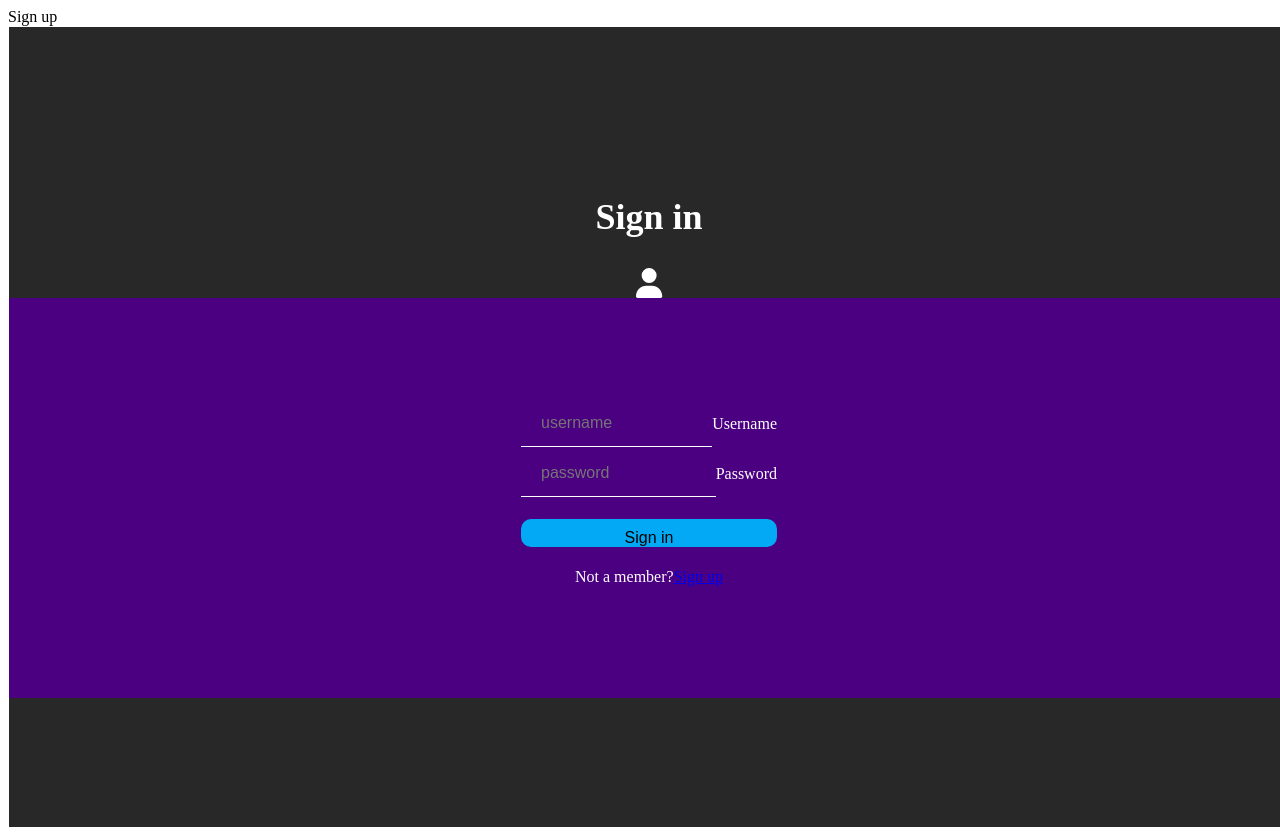
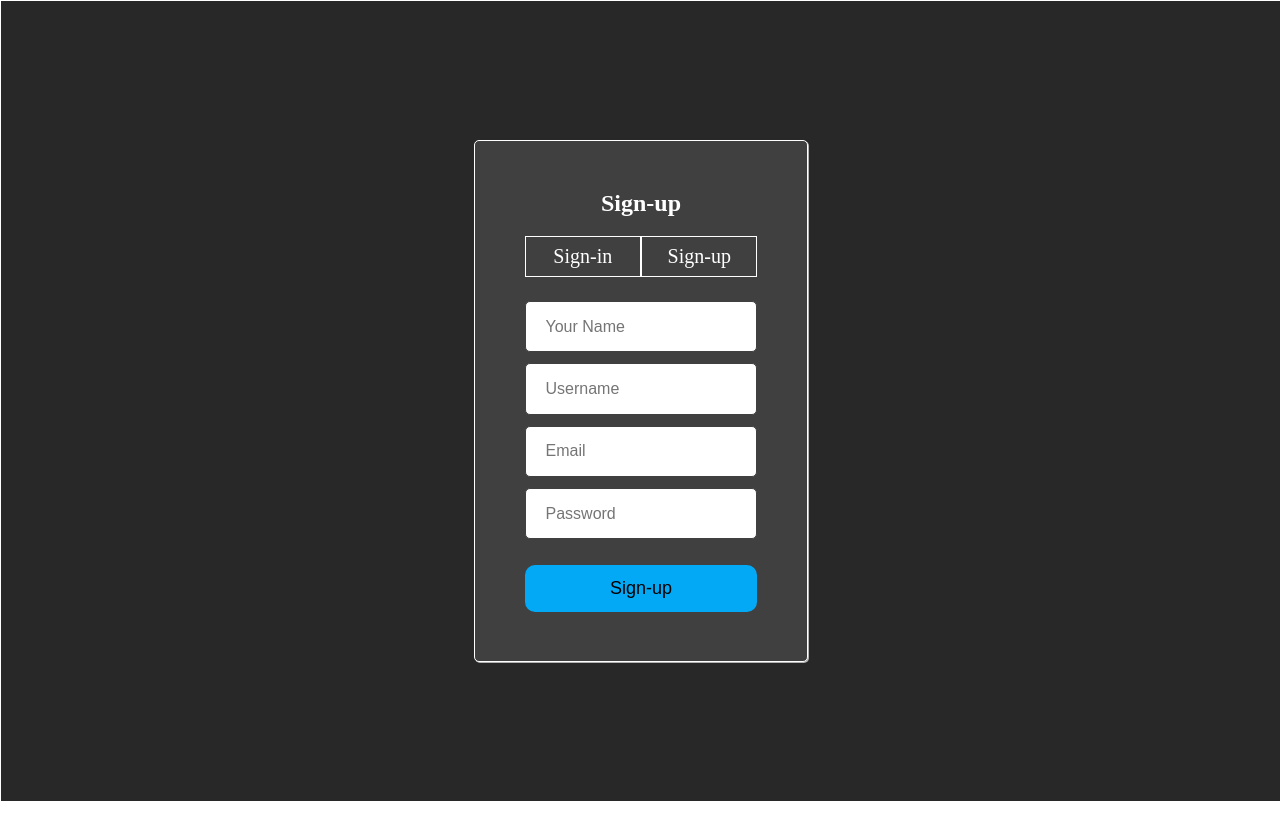
Before and after one commit to jaywood128/podcast-fe-v3, a React (Create React App) app: page /sign-up in a window 1280 px wide. After the commit the page ends 802 px from the top, so only its background shows below. Built offline with nearby package versions, Linux system fonts and the light colour scheme; the HTML template or start-up script is replaced by a standard one.

Commit message:
Sign-in, sign-up styles

```diff
--- a/src/App.js
+++ b/src/App.js
@@ -3,6 +3,16 @@ import Layout from './components/Layout';
 import SignIn from './components/user-actions/sign-in/SignIn';
 import SignUp from './components/user-actions/sign-up/SignUp';
 import { BrowserRouter as Router, Routes, Route } from 'react-router-dom';
+
+import { createGlobalStyle } from 'styled-components';
+
+const GlobalStyle = createGlobalStyle`
+  * {
+    /* box-sizing: border-box; */
+    margin: 0;
+    padding: 0;
+  }
+`;
 
 const App = () => {
   // const tokenCheck = localStorage.getItem('token');
@@ -11,6 +21,8 @@ const App = () => {
     username: '',
     password: '',
   });
+  const [isSignInButtonActive, setIsSignInButtonActive] = useState(false);
+  const [isSignUpButtonActive, setIsSignUpButtonActive] = useState(false);
 
   useEffect(() => {
     if (
@@ -27,15 +39,35 @@ const App = () => {
         <Layout input={input} setInput={setInput} setJwtToken={setJwtToken} />
       ) : (
         <>
+          <GlobalStyle />
           <Router>
             <Routes>
-              <Route path="/sign-up" element={<SignUp />} />
+              <Route
+                path="/sign-up"
+                element={
+                  <SignUp
+                    isSignUpButtonActive={isSignUpButtonActive}
+                    setIsSignUpButtonActive={setIsSignUpButtonActive}
+                    isSignInButtonActive={isSignInButtonActive}
+                    setIsSignInButtonActive={setIsSignInButtonActive}
+                  />
+                }
+              />
+              <Route
+                path="/sign-in"
+                element={
+                  <SignIn
+                    input={input}
+                    setInput={setInput}
+                    setJwtToken={setJwtToken}
+                    isSignInButtonActive={isSignInButtonActive}
+                    setIsSignInButtonActive={setIsSignInButtonActive}
+                    isSignUpButtonActive={isSignUpButtonActive}
+                    setIsSignUpButtonActive={setIsSignUpButtonActive}
+                  />
+                }
+              />
             </Routes>
-            <SignIn
-              input={input}
-              setInput={setInput}
-              setJwtToken={setJwtToken}
-            />
           </Router>
         </>
       )}
--- a/src/components/user-actions/links/UserActionsLinkStyles.js
+++ b/src/components/user-actions/links/UserActionsLinkStyles.js
@@ -9,6 +9,8 @@ const UserActionsContainer = styled.div`
   display: flex;
   justify-content: center;
   align-items: center;
+  font-size: 1rem;
+  font-family: 'Roboto Mono';
   height: 10%;
   width: 100%;
   margin-top: 10px;
@@ -18,23 +20,19 @@ const UserActionsContainer = styled.div`
 previous name StyledUserLink
  */
 
-const UserActionLink = styled.button`
-  color: white;
-  background-color: #181818;
+const UserActionLink = styled(Link)`
+  color: #b3b3b3;
   text-align: center;
   text-decoration: none;
   padding: 20px;
-  font-size: 1.2rem;
-  font-family: 'Roboto Mono';
-  border-radius: 60%;
-  border: 1.5px;
-  margin: 10px 15px;
+  margin: 10px 0px;
 
   :hover {
-    background-color: rgba(64, 64, 64, 0.45);
-    -webkit-box-shadow: 3px 5px 24px grey; /* Safari 3-4, iOS 4.0.2 - 4.2, Android 2.3+ */
-    -moz-box-shadow: 3px 5px 24px grey; /* Firefox 3.5 - 3.6 */
-    box-shadow: 5px 5px 10px grey;
+    /* background-color: rgba(64, 64, 64, 0.45); */
+    /* -webkit-box-shadow: 3px 5px 24px grey; Safari 3-4, iOS 4.0.2 - 4.2, Android 2.3+ */
+    /* -moz-box-shadow: 3px 5px 24px grey; Firefox 3.5 - 3.6 */
+    /* box-shadow: 5px 5px 10px grey; */
+    color: #ffff;
   }
 `;
 
--- a/src/components/user-actions/sign-in/SignIn.jsx
+++ b/src/components/user-actions/sign-in/SignIn.jsx
@@ -1,6 +1,5 @@
 /* eslint-disable no-console */
 import React, { useEffect, useState } from 'react';
-import { Link } from 'react-router-dom';
 import authServices from '../../../services/auth.services';
 import { FontAwesomeIcon } from '@fortawesome/react-fontawesome';
 import { faUser } from '@fortawesome/free-solid-svg-icons';
@@ -13,16 +12,24 @@ import {
   InputStyles,
   SignInTitleStyles,
   SignInContainerStyles,
+  UserActionCard,
 } from './SignInContainerStyles';
 import {
   UserActionsContainer,
   UserActionLink,
 } from '../links/UserActionsLinkStyles';
+// import { SignUpButton } from './SignInContainerStyles';
 
-const SignIn = ({ input, setInput, setJwtToken }) => {
+const SignIn = ({
+  input,
+  setInput,
+  setJwtToken,
+  isSignInButtonActive,
+  setIsSignInButtonActive,
+  isSignUpButtonActive,
+  setIsSignUpButtonActive,
+}) => {
   const [message, setMessage] = useState({ message: '' });
-  // eslint-disable-next-line no-unused-vars
-  // const navigate = useNavigate();
 
   const displayErrorMessage = () => {
     if (message.message.includes('401')) {
@@ -84,17 +91,69 @@ const SignIn = ({ input, setInput, setJwtToken }) => {
       [e.target.name]: e.target.value,
     }));
   };
+  const onSignInButtonClick = () => {
+    setIsSignInButtonActive((isSignInButtonActive) => !isSignInButtonActive);
+    // setIsSignUpButtonActive((isSignUpButtonActive) => !isSignUpButtonActive);
+  };
+
+  const onSignUpButtonClick = () => {
+    setIsSignUpButtonActive((isSignUpButtonActive) => !isSignUpButtonActive);
+    setIsSignInButtonActive((isSignInButtonActive) => !isSignInButtonActive);
+  };
 
   useEffect(() => {}, [message.message]);
 
   return (
     <SignInContainerStyles>
       {displayErrorMessage()}
-      <SignInTitleStyles>
-        <h2 style={{ width: '100%', textAlign: 'center' }}>Sign in</h2>
-        <FontAwesomeIcon icon={faUser} size="lg" />
-      </SignInTitleStyles>
+
       <FormContainerStyles onSubmit={(e) => submitSignIn(e)}>
+        <SignInTitleStyles>
+          <h2
+            style={{
+              width: '100%',
+              textAlign: 'center',
+              font: 'black',
+              marginBottom: '10px',
+            }}
+          >
+            Sign-in
+          </h2>
+          <FontAwesomeIcon icon={faUser} size="lg" />
+        </SignInTitleStyles>
+        <div
+          style={{
+            display: 'flex',
+            height: '15%',
+            width: '70%',
+            justifyContent: 'center',
+            alignItems: 'center',
+            fontSize: '20px',
+          }}
+        >
+          <UserActionCard
+            onClick={onSignInButtonClick}
+            style={{
+              backgroundColor: isSignInButtonActive ? ' #03a9f4' : '',
+              color: isSignInButtonActive ? 'white' : '',
+            }}
+            to="/sign-in"
+          >
+            Sign-in
+          </UserActionCard>
+
+          <UserActionCard
+            onClick={onSignUpButtonClick}
+            style={{
+              backgroundColor: isSignUpButtonActive ? ' #03a9f4' : '',
+              color: isSignUpButtonActive ? 'white' : '',
+            }}
+            to="/sign-up"
+          >
+            Sign-up
+          </UserActionCard>
+        </div>
+
         <InputWrapContainer>
           <InputStyles
             type="text"
@@ -105,7 +164,6 @@ const SignIn = ({ input, setInput, setJwtToken }) => {
             required
             size="40"
           />
-          <label>Username</label>
         </InputWrapContainer>
         <InputWrapContainer>
           <InputStyles
@@ -117,17 +175,15 @@ const SignIn = ({ input, setInput, setJwtToken }) => {
             size="40"
             required
           />
-          <label>Password</label>
         </InputWrapContainer>
         <SignInButtonContainer>
           <SignInButtonStyles type="submit">Sign in</SignInButtonStyles>
         </SignInButtonContainer>
         <UserActionsContainer>
           Not a member?
-          {/* <UserActionLink to="/sign-up"> */}
-          <Link to="sign-up">Sign up</Link>
-          <i className="fas fa-user-plus" />
-          {/* </UserActionLink> */}
+          <UserActionLink to="/sign-up">
+            Sign up <i className="fas fa-user-plus" />
+          </UserActionLink>
         </UserActionsContainer>
       </FormContainerStyles>
     </SignInContainerStyles>
--- a/src/components/user-actions/sign-in/SignInContainerStyles.js
+++ b/src/components/user-actions/sign-in/SignInContainerStyles.js
@@ -1,4 +1,5 @@
 import styled from 'styled-components';
+import { Link } from 'react-router-dom';
 
 const SignInContainerStyles = styled.div`
   background-color: #282828;
@@ -13,30 +14,27 @@ const SignInContainerStyles = styled.div`
 `;
 const InputWrapContainer = styled.div`
   display: flex;
-  /* flex-direction: column; */
-  width: 20%;
-  height: 10%;
+  width: 70%;
+  height: 12%;
   justify-content: center;
   align-items: center;
   margin: 0px;
-  padding: 5px;
+  padding: 0px;
 `;
 
 const SignInButtonContainer = styled.div`
   display: flex;
   justify-content: center;
-  /* background-color: #282828; */
-  background-color: indigo;
-  height: 7%;
+  height: 9%;
   margin-top: 20px;
-  width: 20%;
+  width: 70%;
 `;
 
 const SignInButtonStyles = styled.button`
   border: none;
   padding: 10px 0px;
   background: none;
-  font-size: 16px;
+  font-size: 18px;
   background-color: #03a9f4;
   height: 100%;
   width: 100%;
@@ -57,14 +55,14 @@ const BreakStylesContainer = styled.div`
 
 const InputStyles = styled.input`
   height: 15%;
-  width: 90%;
+  width: 100%;
   font-size: 16px;
-  background: transparent;
   padding: 20px;
   border: none;
   outline: none;
-  border-bottom: 1px solid white;
-  color: white;
+  border: 1px solid #404040;
+  border-radius: 5px;
+  color: black;
 `;
 
 const SignInTitleStyles = styled.div`
@@ -75,19 +73,23 @@ const SignInTitleStyles = styled.div`
   color: white;
   font-size: 24px;
   padding-top: 10px;
+  margin-bottom: 20px;
 `;
 
 const FormContainerStyles = styled.form`
   display: flex;
   flex-direction: column;
   justify-content: center;
+  background-color: #404040;
   align-items: center;
-  width: 100%;
-  height: 50%;
+  width: 26%;
+  height: 65%;
   flex-wrap: wrap;
   font-family: Roboto Mono;
   color: white;
-  background-color: indigo;
+  border-radius: 5px;
+  border: solid 0.5px white;
+  box-shadow: 1px 1px #b3b3b3;
 `;
 
 const ErrorMessageStyles = styled.div`
@@ -102,6 +104,24 @@ const ErrorMessageStyles = styled.div`
   font-size: 16px;
 `;
 
+const UserActionCard = styled(Link)`
+  display: flex;
+  justify-content: center;
+  align-items: center;
+  color: white;
+  width: 50%;
+  height: 50%;
+  border: solid 1px white;
+  text-align: center;
+  text-decoration: none;
+
+  &:active,
+  &:hover {
+    color: black;
+    background-color: #03a9f4;
+  }
+`;
+
 export {
   SignInContainerStyles,
   InputWrapContainer,
@@ -112,4 +132,5 @@ export {
   FormContainerStyles,
   ErrorMessageStyles,
   SignInTitleStyles,
+  UserActionCard,
 };
--- a/src/components/user-actions/sign-up/SignUp.js
+++ b/src/components/user-actions/sign-up/SignUp.js
@@ -1,3 +1,200 @@
-const SignUp = () => <div>Sign up</div>;
+import React, { useEffect, useState } from 'react';
+import authService from '../../../services/auth.services';
+import {
+  InputWrapContainer,
+  SignInButtonContainer,
+  SignInButtonStyles,
+  InputStyles,
+  FormContainerStyles,
+  UserActionCard,
+} from '../sign-in/SignInContainerStyles';
+import SignUpContainerStyles from './SignUpStyles';
 
-export default SignUp;
+const SignUpPage = ({
+  isSignInButtonActive,
+  setIsSignInButtonActive,
+  isSignUpButtonActive,
+  setIsSignUpButtonActive,
+}) => {
+  // eslint-disable-next-line no-unused-vars
+  const [loading, setLoading] = useState('');
+  const [input, setInput] = useState({
+    name: '',
+    username: '',
+    email: '',
+    password: '',
+  });
+  const [passwordInputError, setPasswordInputError] = useState('');
+  const [message, setMessage] = useState();
+  // const [result, setResult] = useState({});
+
+  async function postFormFetch() {
+    // eslint-disable-next-line no-console
+    console.log(input);
+    // const settings = {
+    //   method: "POST",
+    //   headers: {
+    //     Accept: "application/json",
+    //     "Content-Type": "application/json",
+    //   },
+    //   body: JSON.stringify(input),
+    // };
+    // // eslint-disable-next-line no-console
+    // console.log(JSON.stringify(input));
+    // try {
+    //   setLoading("true");
+    //   const response = await fetch(
+    //     `http://127.0.0.1:8080/api/auth/sign-up`,
+    //     settings
+    //   );
+    //   const json = await response.json();
+    //   if (response.status !== 200) throw Error(json.message);
+    //   return json;
+    // } catch (error) {
+    //   // eslint-disable-next-line no-alert
+    //   alert(error);
+    //   setLoading("null");
+    //   return error;
+    // }
+    authService
+      .register(input.name, input.username, input.email, input.password)
+      .then(
+        () => {
+          // eslint-disable-next-line no-console
+          console.log(`Submitted username ${input.username}`);
+          // history.push('/');
+          // window.location.reload();
+        },
+        (error) => {
+          const resMessage =
+            (error.response &&
+              error.response.data &&
+              error.response.data.message) ||
+            error.message ||
+            error.toString();
+
+          setMessage(resMessage);
+          // eslint-disable-next-line no-console
+          console.log(message);
+        }
+      );
+  }
+
+  const handleSubmit = (e) => {
+    e.preventDefault();
+    // alert(input);
+    if (input.password.length < 6 || input.password.length > 40) {
+      setPasswordInputError('Password must be between 6 and 40 characters');
+      return;
+    }
+    postFormFetch();
+  };
+
+  const handleInputChange = (e) => {
+    e.persist();
+    setInput((userInput) => ({
+      ...userInput,
+      [e.target.name]: e.target.value,
+    }));
+  };
+  const onSignInButtonClick = () => {
+    setIsSignInButtonActive((isSignInButtonActive) => !isSignInButtonActive);
+    setIsSignUpButtonActive((isSignUpButtonActive) => !isSignUpButtonActive);
+  };
+
+  const onSignUpButtonClick = () => {
+    setIsSignUpButtonActive((isSignUpButtonActive) => !isSignUpButtonActive);
+    setIsSignInButtonActive((isSignInButtonActive) => !isSignInButtonActive);
+  };
+
+  useEffect(() => {}, [passwordInputError]);
+
+  return (
+    <SignUpContainerStyles>
+      <FormContainerStyles onSubmit={(e) => handleSubmit(e)}>
+        <h2>Sign-up</h2>
+        <div
+          style={{
+            display: 'flex',
+            height: '15%',
+            width: '70%',
+            justifyContent: 'center',
+            alignItems: 'center',
+            fontSize: '20px',
+          }}
+        >
+          <UserActionCard
+            onClick={onSignInButtonClick}
+            style={{
+              backgroundColor: isSignInButtonActive ? ' #03a9f4' : '',
+              color: isSignInButtonActive ? 'white' : '',
+            }}
+            to="/sign-in"
+          >
+            Sign-in
+          </UserActionCard>
+
+          <UserActionCard
+            onClick={onSignUpButtonClick}
+            style={{
+              backgroundColor: isSignUpButtonActive ? ' #03a9f4' : '',
+              color: isSignUpButtonActive ? 'white' : '',
+            }}
+            to="/sign-up"
+          >
+            Sign-up
+          </UserActionCard>
+        </div>
+        <InputWrapContainer>
+          <InputStyles
+            type="text"
+            name="name"
+            placeholder="Your Name"
+            onChange={(e) => handleInputChange(e)}
+            value={input.name}
+            required
+            size="40"
+          />
+        </InputWrapContainer>
+        <InputWrapContainer>
+          <InputStyles
+            type="text"
+            name="username"
+            placeholder="Username"
+            onChange={(e) => handleInputChange(e)}
+            value={input.username}
+            required
+            size="40"
+          />
+        </InputWrapContainer>
+
+        <InputWrapContainer>
+          <InputStyles
+            type="email"
+            name="email"
+            onChange={(e) => handleInputChange(e)}
+            value={input.email}
+            required
+            placeholder="Email"
+            size="40"
+          />
+        </InputWrapContainer>
+        <InputWrapContainer>
+          <InputStyles
+            type="password"
+            name="password"
+            placeholder="Password"
+            onChange={(e) => handleInputChange(e)}
+            value={input.value}
+            size="40"
+          />
+        </InputWrapContainer>
+        <SignInButtonContainer>
+          <SignInButtonStyles type="submit">Sign-up</SignInButtonStyles>
+        </SignInButtonContainer>
+      </FormContainerStyles>
+    </SignUpContainerStyles>
+  );
+};
+
+export default SignUpPage;
--- a/src/components/user-actions/sign-up/SignUpStyles.js
+++ b/src/components/user-actions/sign-up/SignUpStyles.js
@@ -0,0 +1,19 @@
+import styled from 'styled-components';
+
+const SignUpContainerStyles = styled.div`
+  display: flex;
+  flex-wrap: wrap;
+  flex-direction: column;
+  justify-content: center;
+  align-items: center;
+  font-family: 'Roboto Mono';
+  width: 100vw;
+  height: 100vh;
+  margin: 0;
+  padding: 0;
+  border: solid 1px white;
+  background-color: #282828;
+  overflow: auto;
+`;
+
+export default SignUpContainerStyles;
```
